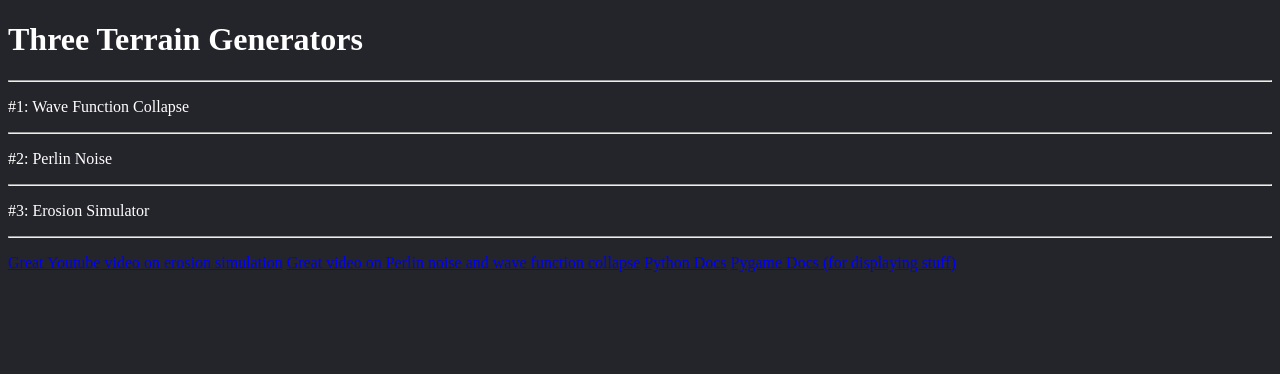
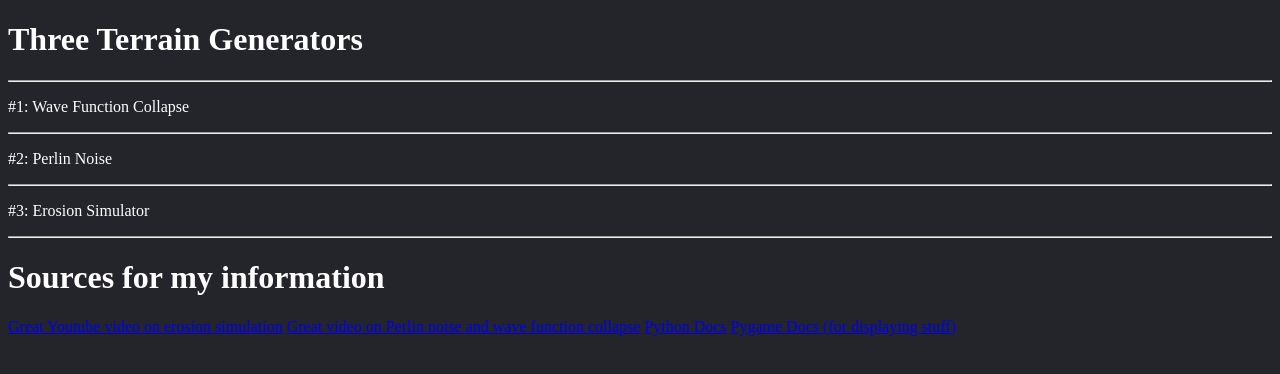
Before and after one commit to simonm6710-create/terrain-examples, a plain HTML site: page index.html in a window 1280 px wide. Drawn offline with Linux system fonts and the light colour scheme.

Commit message:
Update index.html

```diff
--- a/index.html
+++ b/index.html
@@ -14,6 +14,7 @@
   <p>#3: Erosion Simulator</p>
   <hr>
   <p></p>
+  <h1>Sources for my information</h1>
   <a href="https://www.youtube.com/watch?v=eaXk97ujbPQ">Great Youtube video on erosion simulation</a>
   <a href="https://www.youtube.com/watch?v=AkoTOFw5uKc">Great video on Perlin noise and wave function collapse</a>
   <a href="https://docs.python.org/3/">Python Docs</a>
```
